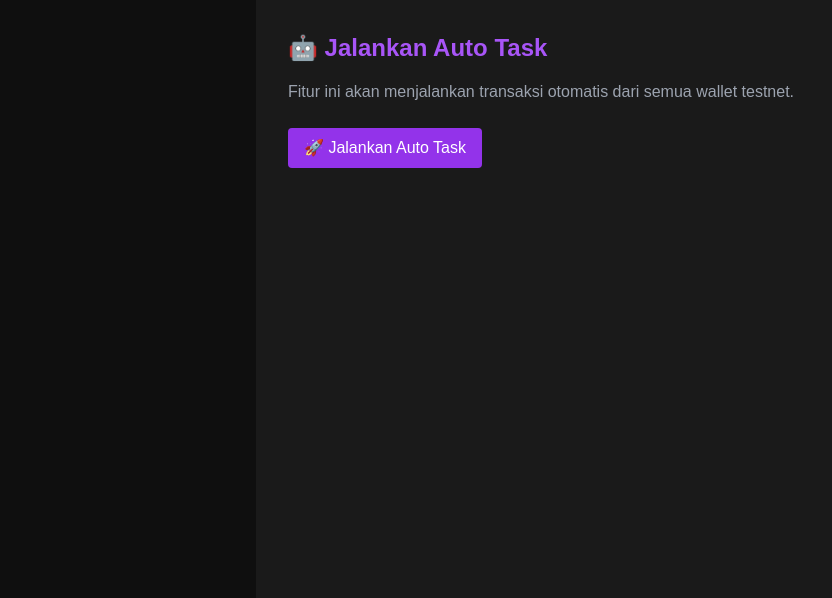
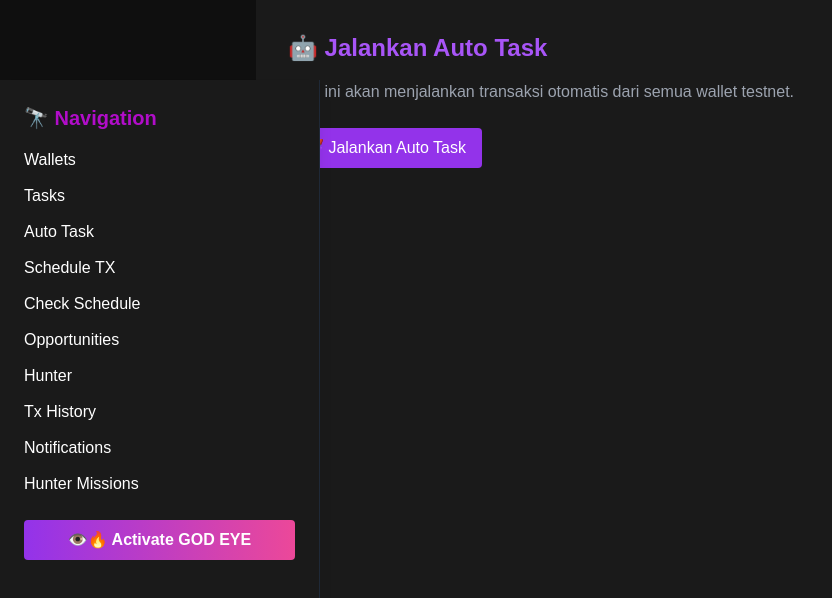
Before and after one commit to deoandika76/nysola, a Next.js app: page /auto in a window 1280 px wide. Shown: the top 598 px of the page, without its empty margins (0-832 px from the left). Built offline with nearby package versions, Linux system fonts and the light colour scheme.

Commit message:
Update Layout.tsx

```diff
--- a/components/Layout.tsx
+++ b/components/Layout.tsx
@@ -1,9 +1,12 @@
+// components/Layout.tsx
 import Sidebar from './Sidebar';
+import Navbar from './Navbar';
 
 export default function Layout({ children }: { children: React.ReactNode }) {
   return (
     <div className="flex flex-col md:flex-row">
       <Sidebar />
+      <Navbar isOpen={true} /> {/* ✅ fix properti yang error */}
       <main className="md:ml-64 w-full p-4 sm:p-6 md:p-8 bg-carbon text-white min-h-screen">
         {children}
       </main>
```
